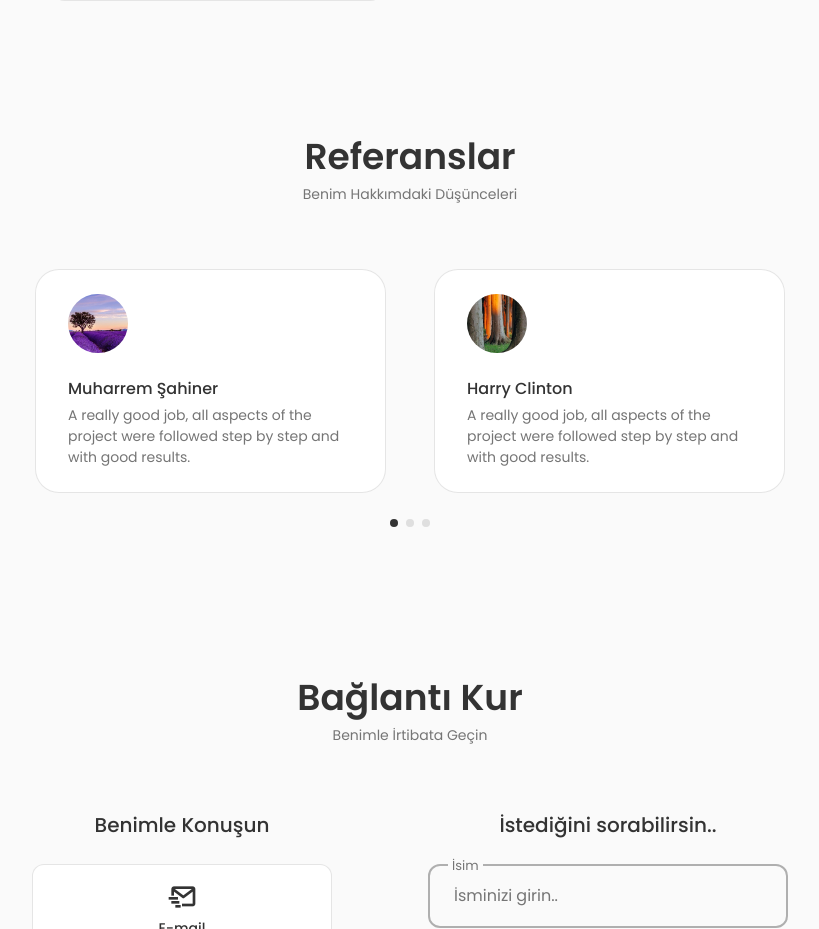
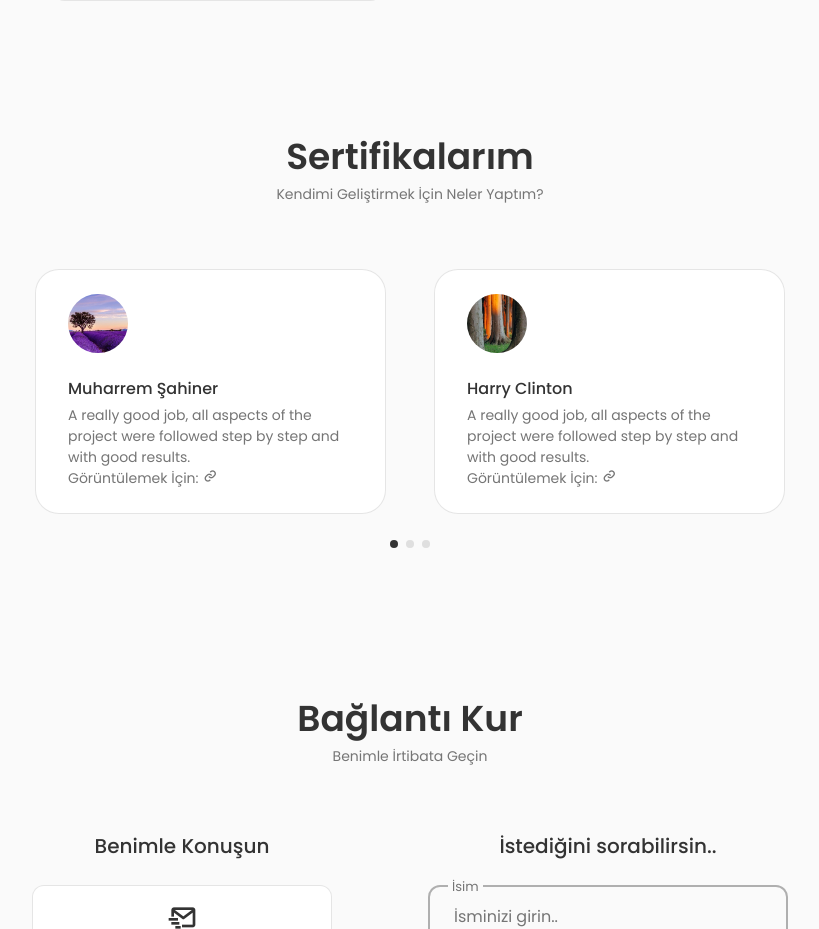
Before and after one commit to ZehraSahaplioglu/portfolio, a React (Create React App) app: page / in a window 1280 px wide. Shown: the part 4445-5374 px from the top of the page, without its empty margins (230-1049 px from the left). Built offline with nearby package versions, Linux system fonts and the light colour scheme.

Commit message:
Update Testimonials.jsx

```diff
--- a/src/components/testimonials/Testimonials.jsx
+++ b/src/components/testimonials/Testimonials.jsx
@@ -14,9 +14,9 @@ import { Pagination } from 'swiper/modules';
 
 const Testimonials = () => {
   return (
-    <section className="testimonial container section">
-        <h2 className="section__title">Referanslar</h2>
-        <span className="section__subtitle">Benim Hakkımdaki Düşünceleri</span>
+    <section className="testimonial container section" id='testimonials'>
+        <h2 className="section__title">Sertifikalarım</h2>
+        <span className="section__subtitle">Kendimi Geliştirmek İçin Neler Yaptım?</span>
 
         <Swiper className="testimonial__container"
         loop={true}
@@ -36,13 +36,16 @@ const Testimonials = () => {
         }}
         modules={[Pagination]}
         >
-            {Data.map(({id, image, title, description}) => {
+            {Data.map(({id, image, title, description, driveLink}) => {
                 return(
                     <SwiperSlide className="testimonial__card" key={id}>
                         <img src={image} alt="" className='testimonial__img' />
 
                         <h3 className="testimonial__name">{title}</h3>
                         <p className="testimonial__description">{description}</p>
+                        <a href={driveLink} target="_blank" rel="noopener noreferrer" className="work__button">
+                          <span>Görüntülemek İçin: <i className='bx bx-link work__button-icon'></i></span>
+                        </a>
                     </SwiperSlide>
                 )
             })}
```
